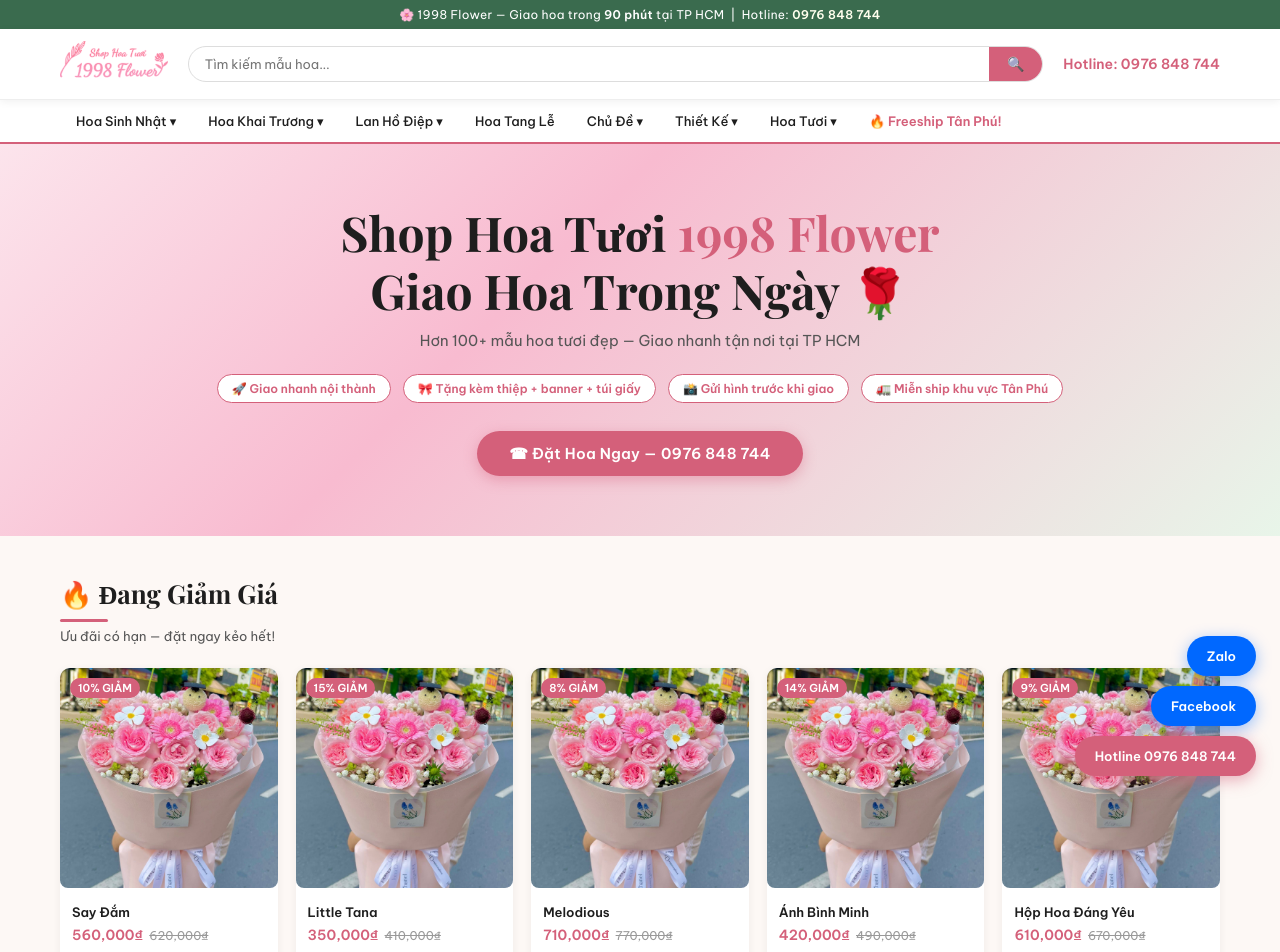
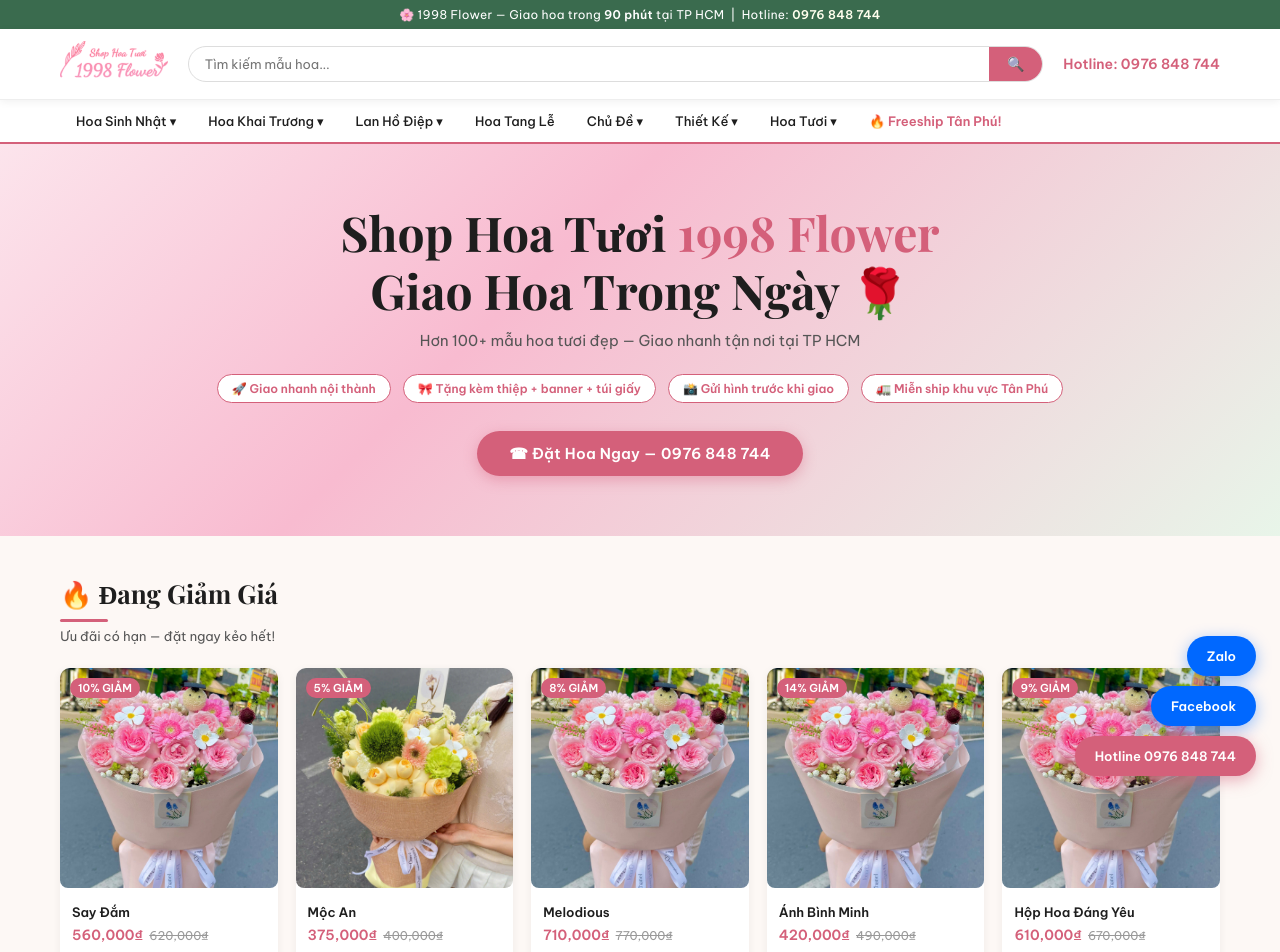
Before and after one commit to sy20082003/1998-flower, a Next.js app: page / in a window 1280 px wide. Shown: the top 952 px of the page. Built offline with nearby package versions, Linux system fonts and the light colour scheme.

Commit message:
mocan update

```diff
--- a/src/data/products.ts
+++ b/src/data/products.ts
@@ -13,7 +13,7 @@ export interface Product {
 
 const saleProducts: Product[] = [
   { slug: "say-dam",          name: "Say Đắm",           price: "560,000₫", old: "620,000₫", disc: "10%", image: "/products/bo/nang-tho-pastel.jpg", category: "sale" },
-  { slug: "little-tana",      name: "Little Tana",        price: "350,000₫", old: "410,000₫", disc: "15%", image: "/products/bo/nang-tho-pastel.jpg", category: "sale" },
+  { slug: "moc-an",           name: "Mộc An",             price: "375,000₫", old: "400,000₫", disc: "5%", image: "/products/bo/mocan-375k.jpg", category: "sale" },
   { slug: "melodious",        name: "Melodious",          price: "710,000₫", old: "770,000₫", disc: "8%",  image: "/products/bo/nang-tho-pastel.jpg", category: "sale" },
   { slug: "anh-binh-minh",    name: "Ánh Bình Minh",      price: "420,000₫", old: "490,000₫", disc: "14%", image: "/products/bo/nang-tho-pastel.jpg", category: "sale" },
   { slug: "hop-hoa-dang-yeu", name: "Hộp Hoa Đáng Yêu",  price: "610,000₫", old: "670,000₫", disc: "9%",  image: "/products/bo/nang-tho-pastel.jpg", category: "sale" },
```
Also changed, not shown: public/products/bo/mocan-375k.jpg (added), public/products/bo/mocan-375k1.jpg (added).
